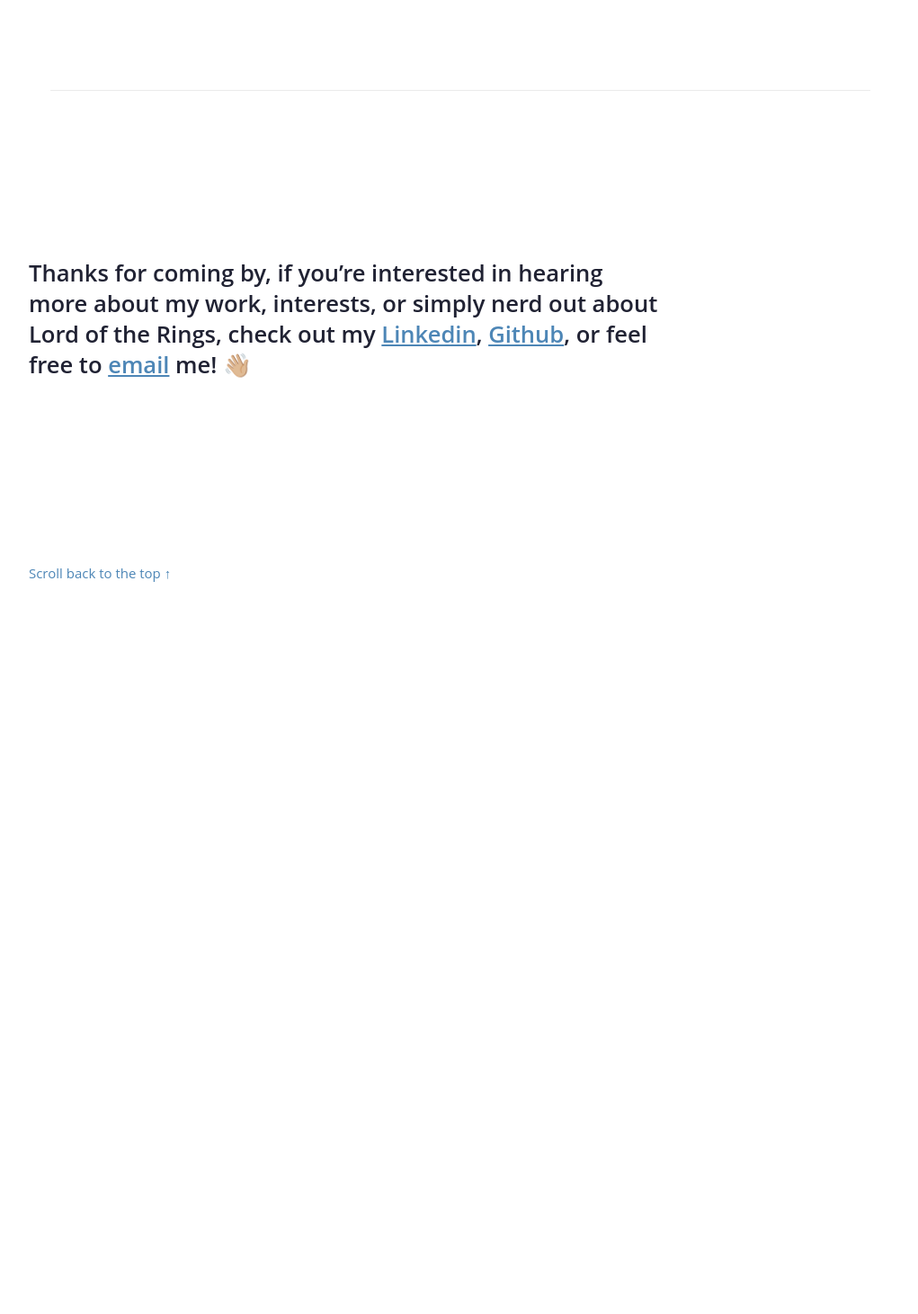
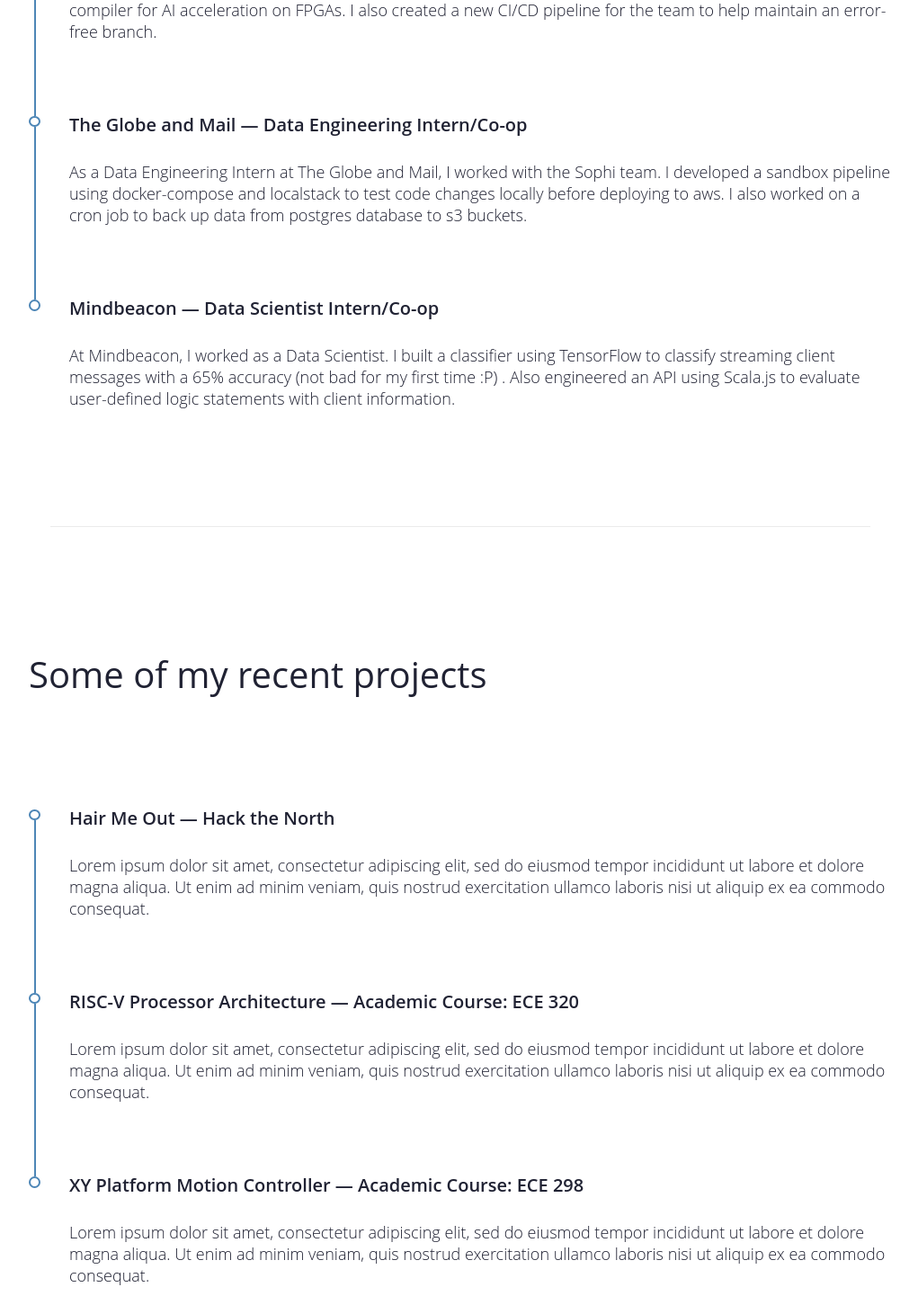
Before and after one commit to jerinraisa/yeshu-website, a Next.js app: page / in a window 1280 px wide. Shown: the part 1969-3430 px from the top of the page at 90% size, without its empty margins (128-1149 px from the left). Before the commit the page ends 2665 px from the top, so only its background shows below. Built offline with nearby package versions, Linux system fonts and the light colour scheme.

Commit message:
Add in projects and experience section

```diff
--- /dev/null
+++ b/components/experience.js
@@ -0,0 +1,53 @@
+import styles from "../styles/Experiences.module.scss";
+
+import copy from "../copy/home";
+
+export default function Experience() {
+  return (
+    <div className={styles.recentExperience}>
+      <div className={styles.sectionTitle}>{copy.experiences.title}</div>
+
+      <div className={styles.steps}>
+        <div className={styles.stepIconWrapper}>
+          <div className={styles.stepIconCircle}></div>
+          <div className={styles.stepIconLine}></div>
+        </div>
+        <section className={styles.step}>
+          <div className={styles.stepContent}>
+            <span>{copy.experiences.experienceContent.watonomous.title}</span>
+            <p>{copy.experiences.experienceContent.watonomous.description}</p>
+          </div>
+        </section>
+        <div className={styles.stepIconWrapper}>
+          <div className={styles.stepIconCircle}></div>
+          <div className={styles.stepIconLine}></div>
+        </div>
+        <section className={styles.step}>
+          <div className={styles.stepContent}>
+            <span>{copy.experiences.experienceContent.intel.title}</span>
+            <p>{copy.experiences.experienceContent.intel.description}</p>
+          </div>
+        </section>
+        <div className={styles.stepIconWrapper}>
+          <div className={styles.stepIconCircle}></div>
+          <div className={styles.stepIconLine}></div>
+        </div>
+        <section className={styles.step}>
+          <div className={styles.stepContent}>
+            <span>{copy.experiences.experienceContent.globe.title}</span>
+            <p>{copy.experiences.experienceContent.globe.description}</p>
+          </div>
+        </section>
+        <div className={styles.stepIconWrapper}>
+          <div className={styles.stepIconCircle}></div>
+        </div>
+        <section className={styles.step}>
+          <div className={styles.stepContent}>
+            <span>{copy.experiences.experienceContent.mindbeacon.title}</span>
+            <p>{copy.experiences.experienceContent.mindbeacon.description}</p>
+          </div>
+        </section>
+      </div>
+    </div>
+  );
+}
--- /dev/null
+++ b/components/projects.js
@@ -0,0 +1,43 @@
+import styles from "../styles/Projects.module.scss";
+
+import copy from "../copy/home";
+
+export default function Project() {
+  return (
+    <div className={styles.recentProject}>
+      <div className={styles.sectionTitle}>{copy.projects.title}</div>
+
+      <div className={styles.steps}>
+        <div className={styles.stepIconWrapper}>
+          <div className={styles.stepIconCircle}></div>
+          <div className={styles.stepIconLine}></div>
+        </div>
+        <section className={styles.step}>
+          <div className={styles.stepContent}>
+            <span>{copy.projects.projectContent.hairMeOut.title}</span>
+            <p>{copy.projects.projectContent.hairMeOut.description}</p>
+          </div>
+        </section>
+        <div className={styles.stepIconWrapper}>
+          <div className={styles.stepIconCircle}></div>
+          <div className={styles.stepIconLine}></div>
+        </div>
+        <section className={styles.step}>
+          <div className={styles.stepContent}>
+            <span>{copy.projects.projectContent.riscV.title}</span>
+            <p>{copy.projects.projectContent.riscV.description}</p>
+          </div>
+        </section>
+        <div className={styles.stepIconWrapper}>
+          <div className={styles.stepIconCircle}></div>
+        </div>
+        <section className={styles.step}>
+          <div className={styles.stepContent}>
+            <span>{copy.projects.projectContent.controller.title}</span>
+            <p>{copy.projects.projectContent.controller.description}</p>
+          </div>
+        </section>
+      </div>
+    </div>
+  );
+}
--- a/copy/home.js
+++ b/copy/home.js
@@ -26,9 +26,48 @@ const copy = {
   },
   experiences: {
     title: "Some of my recent experiences",
+    experienceContent: {
+      watonomous: {
+        title: "Watonomous — Software Developer",
+        description:
+          "Lorem ipsum dolor sit amet, consectetur adipiscing elit, sed do eiusmod tempor incididunt ut labore et dolore magna aliqua. Ut enim ad minim veniam, quis nostrud exercitation ullamco laboris nisi ut aliquip ex ea commodo consequat.",
+      },
+      intel: {
+        title: "Intel — Software Developer Intern/Co-op",
+        description:
+          "This past fall, I was part of the deep learning accelerator team at intel. As part of the team, I got to develop a compiler for AI acceleration on FPGAs. I also created a new CI/CD pipeline for the team to help maintain an error-free branch.",
+      },
+      globe: {
+        title: "The Globe and Mail — Data Engineering Intern/Co-op",
+        description:
+          "As a Data Engineering Intern at The Globe and Mail, I worked with the Sophi team. I developed a sandbox pipeline using docker-compose and localstack to test code changes locally before deploying to aws. I also worked on a cron job to back up data from postgres database to s3 buckets.",
+      },
+      mindbeacon: {
+        title: "Mindbeacon — Data Scientist Intern/Co-op",
+        description:
+          "At Mindbeacon, I worked as a Data Scientist. I built a classifier using TensorFlow to classify streaming client messages with a 65% accuracy (not bad for my first time :P) . Also engineered an API using Scala.js to evaluate user-defined logic statements with client information.",
+      },
+    },
   },
   projects: {
     title: "Some of my recent projects",
+    projectContent: {
+      hairMeOut: {
+        title: "Hair Me Out — Hack the North",
+        description:
+          "Lorem ipsum dolor sit amet, consectetur adipiscing elit, sed do eiusmod tempor incididunt ut labore et dolore magna aliqua. Ut enim ad minim veniam, quis nostrud exercitation ullamco laboris nisi ut aliquip ex ea commodo consequat.",
+      },
+      riscV: {
+        title: "RISC-V Processor Architecture  — Academic Course: ECE 320",
+        description:
+          "Lorem ipsum dolor sit amet, consectetur adipiscing elit, sed do eiusmod tempor incididunt ut labore et dolore magna aliqua. Ut enim ad minim veniam, quis nostrud exercitation ullamco laboris nisi ut aliquip ex ea commodo consequat.",
+      },
+      controller: {
+        title: "XY Platform Motion Controller — Academic Course: ECE 298",
+        description:
+          "Lorem ipsum dolor sit amet, consectetur adipiscing elit, sed do eiusmod tempor incididunt ut labore et dolore magna aliqua. Ut enim ad minim veniam, quis nostrud exercitation ullamco laboris nisi ut aliquip ex ea commodo consequat.",
+      },
+    },
   },
   footer: {
     text: "Thanks for coming by, if you’re interested in hearing more about my work, interests, or simply nerd out about Lord of the Rings, check out my <a href='https://www.google.com/' target='_blank'>Linkedin</a>, <a href='https://www.google.com/' target='_blank'>Github</a>, or feel free to <a href='https://www.google.com/' target='_blank'>email</a> me! 👋🏼",
--- a/pages/index.js
+++ b/pages/index.js
@@ -1,8 +1,9 @@
-import { useRef, useState } from "react";
 import Image from "next/image";
 import styles from "../styles/Home.module.scss";
 
 import Navbar from "../components/navbar";
+import Experience from "../components/experience";
+import Project from "../components/projects";
 
 import copy from "../copy/home";
 
@@ -46,15 +47,11 @@ export default function Home() {
         </section>
         <div id="experienceSection" className={styles.divider} />
         <section>
-          <div className={styles.recentExperience}>
-            <div className={styles.sectionTitle}>{copy.experiences.title}</div>
-          </div>
+          <Experience />
         </section>
         <div id="projectsSection" className={styles.divider} />
         <section>
-          <div className={styles.recentProjects}>
-            <div className={styles.sectionTitle}>{copy.projects.title}</div>
-          </div>
+          <Project />
         </section>
         <div className={styles.divider} />
         <section>
--- /dev/null
+++ b/styles/Experiences.module.scss
@@ -0,0 +1,88 @@
+@import "variables";
+@import "mixins";
+@import "fonts";
+
+.recentExperience {
+  color: $black;
+
+  .sectionTitle {
+    @include sectionTitle;
+    margin-bottom: 5rem;
+
+    @media (max-width: $breakpoint-tablet) {
+      margin-bottom: 3rem;
+    }
+  }
+
+  .steps {
+    width: 100%;
+    display: grid;
+    grid-template-columns: fit-content(80px) 1fr;
+    grid-gap: 0 2rem;
+
+    @media (max-width: $breakpoint-tablet) {
+      grid-template-columns: fit-content(60px) 1fr;
+      grid-gap: 0 1rem;
+    }
+  }
+
+  .stepIconWrapper {
+    width: 100%;
+    height: 100%;
+    display: flex;
+    flex-direction: column;
+    align-items: center;
+  }
+
+  .stepIconCircle {
+    width: 13px;
+    height: 13px;
+    border-radius: 100%;
+    background-color: $white;
+    border: 2px solid $wave-blue;
+    display: grid;
+    place-items: center;
+  }
+
+  .stepIconLine {
+    width: 2px;
+    background-color: $wave-blue;
+    height: calc(100%);
+  }
+
+  .step {
+    width: 100%;
+    display: grid;
+    grid-gap: 4rem;
+    padding-bottom: 4rem;
+
+    &:last-of-type {
+      padding-bottom: 0;
+    }
+
+    @media (max-width: $breakpoint-tablet) {
+      grid-template-columns: 100%;
+      grid-gap: 3rem;
+    }
+  }
+
+  .stepContent {
+    width: 100%;
+    height: 100%;
+    display: flex;
+    flex-direction: column;
+
+    span {
+      @include p1;
+      font-weight: 550;
+      margin-bottom: 0.75rem;
+      color: $black;
+    }
+
+    p {
+      @include p2;
+      font-weight: 300;
+      color: $black;
+    }
+  }
+}
--- a/styles/Home.module.scss
+++ b/styles/Home.module.scss
@@ -117,14 +117,6 @@
       }
     }
 
-    .recentExperience {
-      color: $black;
-
-      .sectionTitle {
-        @include sectionTitle;
-      }
-    }
-
     .recentProjects {
       color: $black;
 
--- /dev/null
+++ b/styles/Projects.module.scss
@@ -0,0 +1,88 @@
+@import "variables";
+@import "mixins";
+@import "fonts";
+
+.recentProject {
+  color: $black;
+
+  .sectionTitle {
+    @include sectionTitle;
+    margin-bottom: 5rem;
+
+    @media (max-width: $breakpoint-tablet) {
+      margin-bottom: 3rem;
+    }
+  }
+
+  .steps {
+    width: 100%;
+    display: grid;
+    grid-template-columns: fit-content(80px) 1fr;
+    grid-gap: 0 2rem;
+
+    @media (max-width: $breakpoint-tablet) {
+      grid-template-columns: fit-content(60px) 1fr;
+      grid-gap: 0 1rem;
+    }
+  }
+
+  .stepIconWrapper {
+    width: 100%;
+    height: 100%;
+    display: flex;
+    flex-direction: column;
+    align-items: center;
+  }
+
+  .stepIconCircle {
+    width: 13px;
+    height: 13px;
+    border-radius: 100%;
+    background-color: $white;
+    border: 2px solid $wave-blue;
+    display: grid;
+    place-items: center;
+  }
+
+  .stepIconLine {
+    width: 2px;
+    background-color: $wave-blue;
+    height: calc(100%);
+  }
+
+  .step {
+    width: 100%;
+    display: grid;
+    grid-gap: 4rem;
+    padding-bottom: 4rem;
+
+    &:last-of-type {
+      padding-bottom: 0;
+    }
+
+    @media (max-width: $breakpoint-tablet) {
+      grid-template-columns: 100%;
+      grid-gap: 3rem;
+    }
+  }
+
+  .stepContent {
+    width: 100%;
+    height: 100%;
+    display: flex;
+    flex-direction: column;
+
+    span {
+      @include p1;
+      font-weight: 550;
+      margin-bottom: 0.75rem;
+      color: $black;
+    }
+
+    p {
+      @include p2;
+      font-weight: 300;
+      color: $black;
+    }
+  }
+}
--- a/styles/mixins.scss
+++ b/styles/mixins.scss
@@ -42,6 +42,10 @@
 @mixin p1 {
   font-size: 1.25rem;
   line-height: 1;
+
+  @media (max-width: $breakpoint-tablet) {
+    font-size: 1rem;
+  }
 }
 
 @mixin p2 {
@@ -49,10 +53,6 @@
   line-height: 1.5rem;
 
   @media (max-width: $breakpoint-tablet) {
-    font-size: 1rem;
-  }
-
-  @media (max-width: $breakpoint-phone) {
     font-size: 0.9rem;
   }
 }
```
Also changed, not shown: public/svgs/icon-circle.svg (added).
